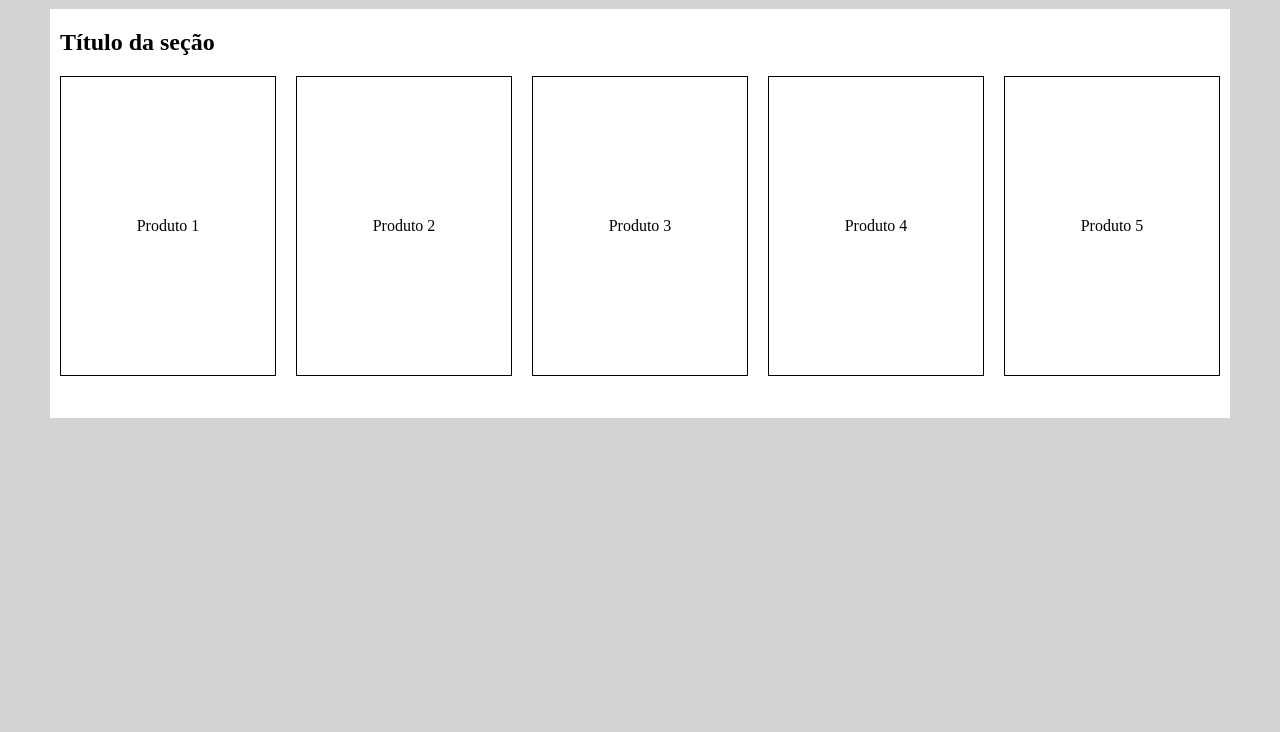
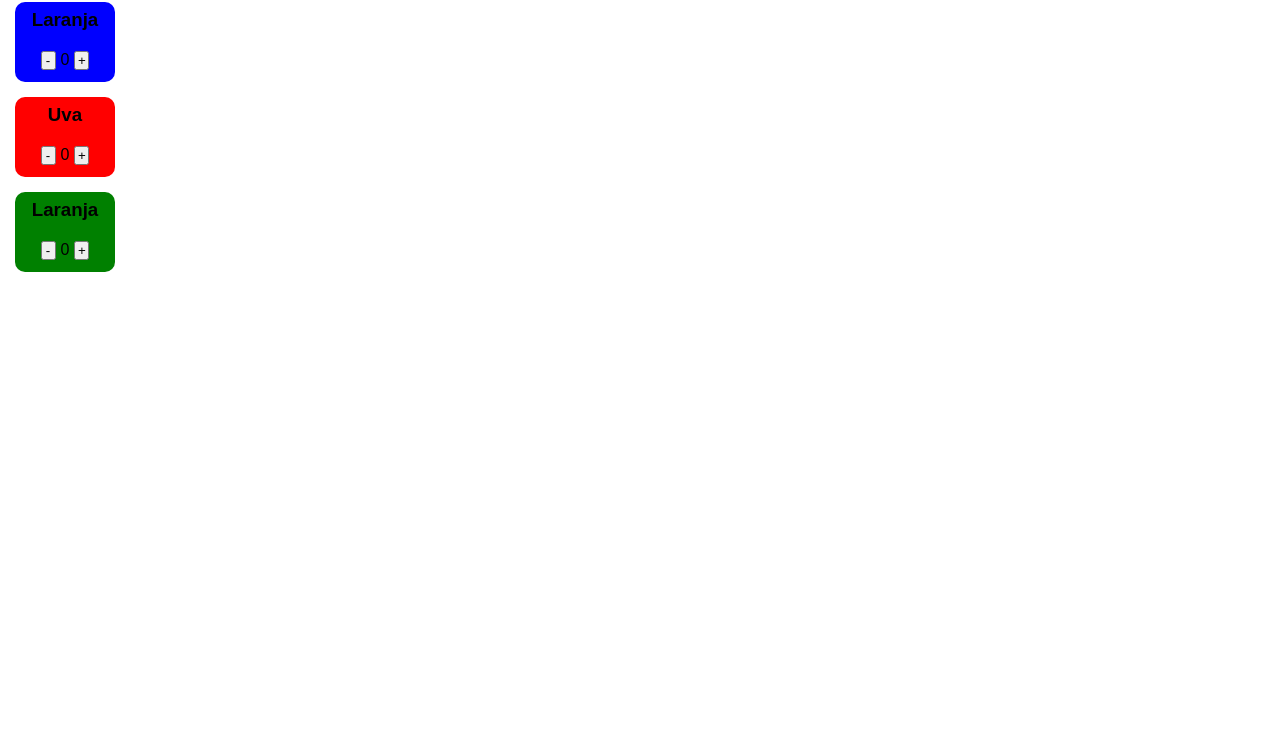
Before and after one commit to Fconeto/Academy-julho, a plain HTML site: page index.html in a window 1280 px wide. Shown: the part 68-800 px from the top of the page. Drawn offline with Linux system fonts and the light colour scheme.

Commit message:
Frutas quantidade

```diff
--- a/index.html
+++ b/index.html
@@ -5,48 +5,33 @@
   <meta charset="UTF-8">
   <meta name="description" content="Exemplo de formulário de contato em html">
   <meta name="viewport" content="width=device-width, initial-scale=1">
-  <link rel="stylesheet" href="index.css" type="text/css">
+  <link rel="stylesheet" href="style.css" type="text/css">
   <title>Formulário de contato</title>
 
-  <link rel="stylesheet" href="style.css">
-  <style>
-    .container {
-      position: relative;
-      width: 500px;
-    }
 
-    .content1 {
-      background-color: red;
-      width: 300px;
-      height: 300px;
-    }
-
-    .content2 {
-      background-color: green;
-      position: relative;
-      width: calc(100% - 700px);
-      height: 300px;
-      top: 0;
-      left: 100px;
-    }
-  </style>
 </head>
 
 <body>
-  <h1>Loja exemplo</h1>
-  <div class="secao-produtos">
-    <h2>Título da seção</h2>
-    <div>
-      <div class="lista-produtos">
-        <div class="produto">
-          <p>Produto 1</p>
-        </div>
-        <div class="produto">Produto 2</div>
-        <div class="produto">Produto 3</div>
-        <div class="produto">Produto 4</div>
-        <div class="produto">Produto 5</div>
-      </div>
-    </div>
+  <h1>Frutas</h1> <br>
+  <div class="quadrado azul">
+    <h3>Laranja</h3>
+    <button id="reduzirLaranja" onclick="reduzir('quantLaranja')" class="botao">-</button>
+    <span id="quantLaranja" class="quant">0</span>
+    <button id="aumentarLaranja" onclick="aumentar('quantLaranja')" class="botao">+</button>
+  </div>
+
+  <div class="quadrado vermelho">
+    <h3>Uva</h3>
+    <button id="reduzirLaranja" onclick="reduzir('quantUva')" class="botao">-</button>
+    <span id="quantUva" class="quant">0</span>
+    <button id="aumentarLaranja" onclick="aumentar('quantUva')" class="botao">+</button>
+  </div>
+
+  <div class="quadrado verde">
+    <h3>Laranja</h3>
+    <button id="reduzirLaranja" onclick="reduzir('quantBanana')" class="botao">-</button>
+    <span id="quantBanana" class="quant">0</span>
+    <button id="aumentarLaranja" onclick="aumentar('quantBanana')" class="botao">+</button>
   </div>
 
 
--- a/script.js
+++ b/script.js
@@ -1,74 +1,16 @@
 
-    const cardCount = 5;
-    const productCardWith = 220;
-    const listContainer = document.querySelector(".lista-produtos");
+function aumentar(frutaNome) {
+    const fruta = document.getElementById(frutaNome);
 
-// Cria divs fantasmas para preencher os espaços vazios
-function addHiddenCards(){
-    const cardsPerRow = Math.floor(
-        listContainer.getBoundingClientRect().width / 220
-    );
-    const cardsToAdd = cardsPerRow - (cardCount % cardsPerRow);
-    for(let i = 0; i < cardsToAdd; i++){
-        const cardToAdd = document.createElement("div");
+    const valor = +fruta.textContent;
 
-        cardToAdd.classList.add("produto");
-        cardToAdd.classList.add("hidden");
-
-        listContainer.appendChild(cardToAdd);
-    }
+    fruta.innerText = valor + 1;
 }
 
-addHiddenCards();
+function reduzir(frutaNome) {
+    const fruta = document.getElementById(frutaNome);
 
-// Remove as divs fantasmas criadas anteriormente caso aja alteração no tamaho da tela
+    const valor = +fruta.textContent;
 
- function removeHiddenCards(){
-    const hiddenCards = document.querySelectorAll(".hidden");
-
-    for(let i = 0; i < hiddenCards.length; i++){
-        const hiddenCard = hiddenCards[i];
-        hiddenCard.remove();
-    }
+    fruta.innerText = valor - 1;
 }
-
-function resizeHandler(){
-    removeHiddenCards();
-    addHiddenCards();
-}
-
-window.onresize = () => resizeHandlerWithThrottling(5000);
-
-let timer;
-
-// O Throttling vai executar a função apenas depois de ter passado x tempo que houver o evento resize
-// Por exemplo: eu defini 1000 ms (1 segundo) para a execução do Throttling, portanto a partir do momento que eu
-// modificar o tamanho da minha tela ele vai esperar 1 segundo para poder executar a função novamente quando eu
-// der outro resize
-
-function resizeHandlerWithThrottling(throttleTime){
-    if(!timer){
-        timer = setTimeout(() => {
-            timer = null;
-        }, throttleTime);
-        removeHiddenCards();
-        addHiddenCards();
-        console.log("Teste");
-    }
-}
-
-// O debounce é executado após passar x tempo sem ter um novo evento, com isso após
-// modificar o tamanho da tela e parar a função será executada com base no último valor
-// do resize
-
-// function resizeHandlerWithDebounce(debounceTime){
-//     if(timer){
-//         clearTimeout(timer);
-//     }
-
-//     timer = setTimeout(() => {
-//         removeHiddenCards();
-//         addHiddenCards();
-//         timer = null;
-//     }, debounceTime);
-// }
--- a/style.css
+++ b/style.css
@@ -2,40 +2,42 @@
     box-sizing: border-box;
     margin: 0;
     padding: 0;
-  }
+    font-family: Arial, Helvetica, sans-serif;
+}
 
-  body {
-    background-color: lightgray;
-    padding: 20px 50px;
-  }
+.quadrado {
+    display: flex;
+    margin: 15px;
+    justify-content: center;
+    flex-wrap: wrap;
+    align-items: center;
+    width: 100px;
+    height: 80px;
+    border-radius: 10px;
+    background-color: blue;
+}
 
-  .secao-produtos {
-    background-color: white;
-    padding: 20px 10px;
-    margin-top: 20px;
-  }
-
-  .lista-produtos {
-    margin-top: 20px;
-    display: flex;
-    flex-direction: row;
-    flex-wrap: wrap;
-    gap: 20px;
-    justify-content: flex-start;
-  }
-
-  .produto {
-    flex-grow: 1;
-    flex-basis: 1px;
-    height: 300px;
+h3 {
     display: flex;
     align-items: center;
     justify-content: center;
-    border: 1px solid black;
-    min-width: 200px;
-  }
+    width: 100%;
+}
 
-  .hidden {
-    opacity: 0;
-    height: 0;
-  }
+.botao {
+    min-width: 15px;
+    max-width: 15px;
+    margin: 5px;
+}
+
+.azul {
+    background-color: blue;
+}
+
+.vermelho {
+    background-color: red;
+}
+
+.verde {
+    background-color: green;
+}
```
